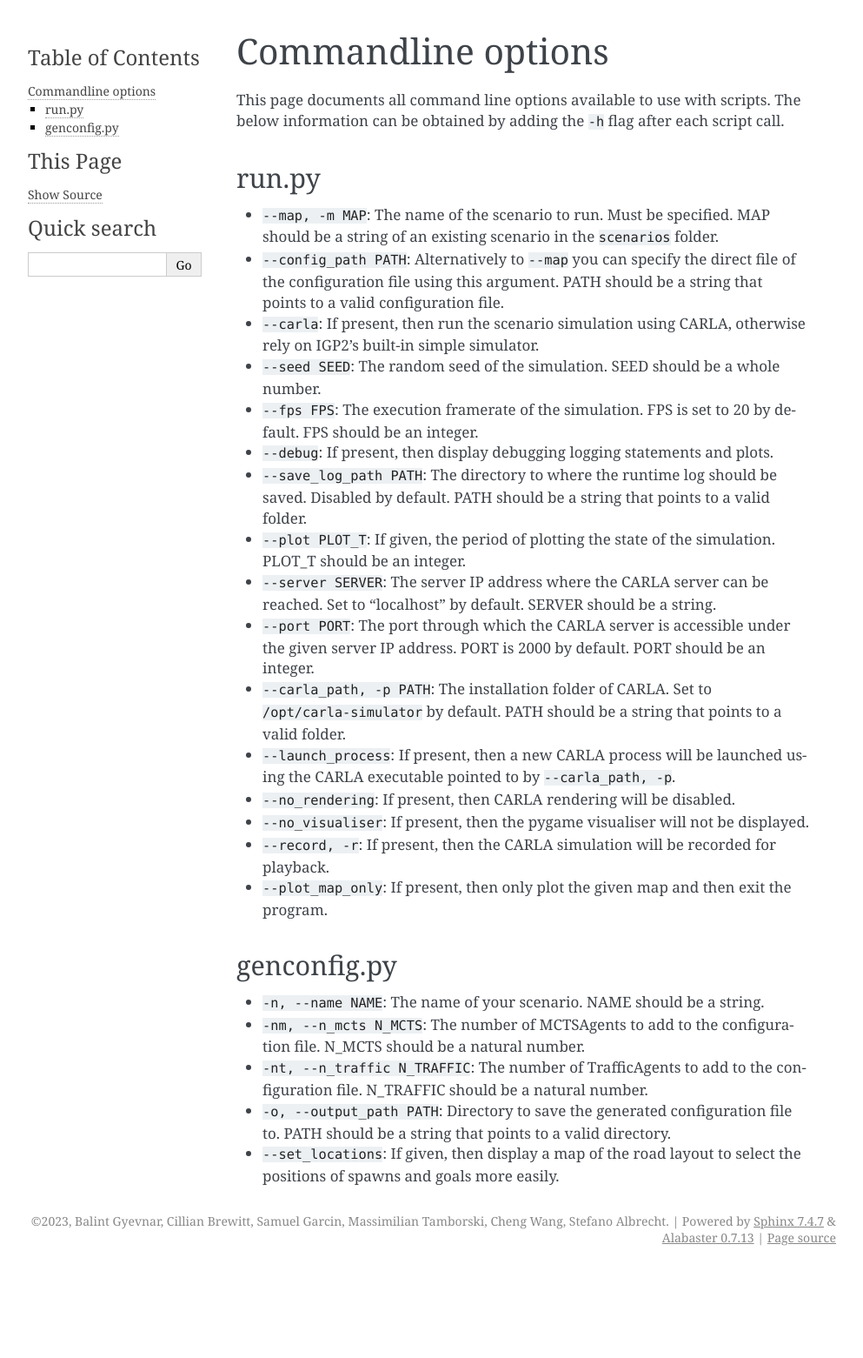
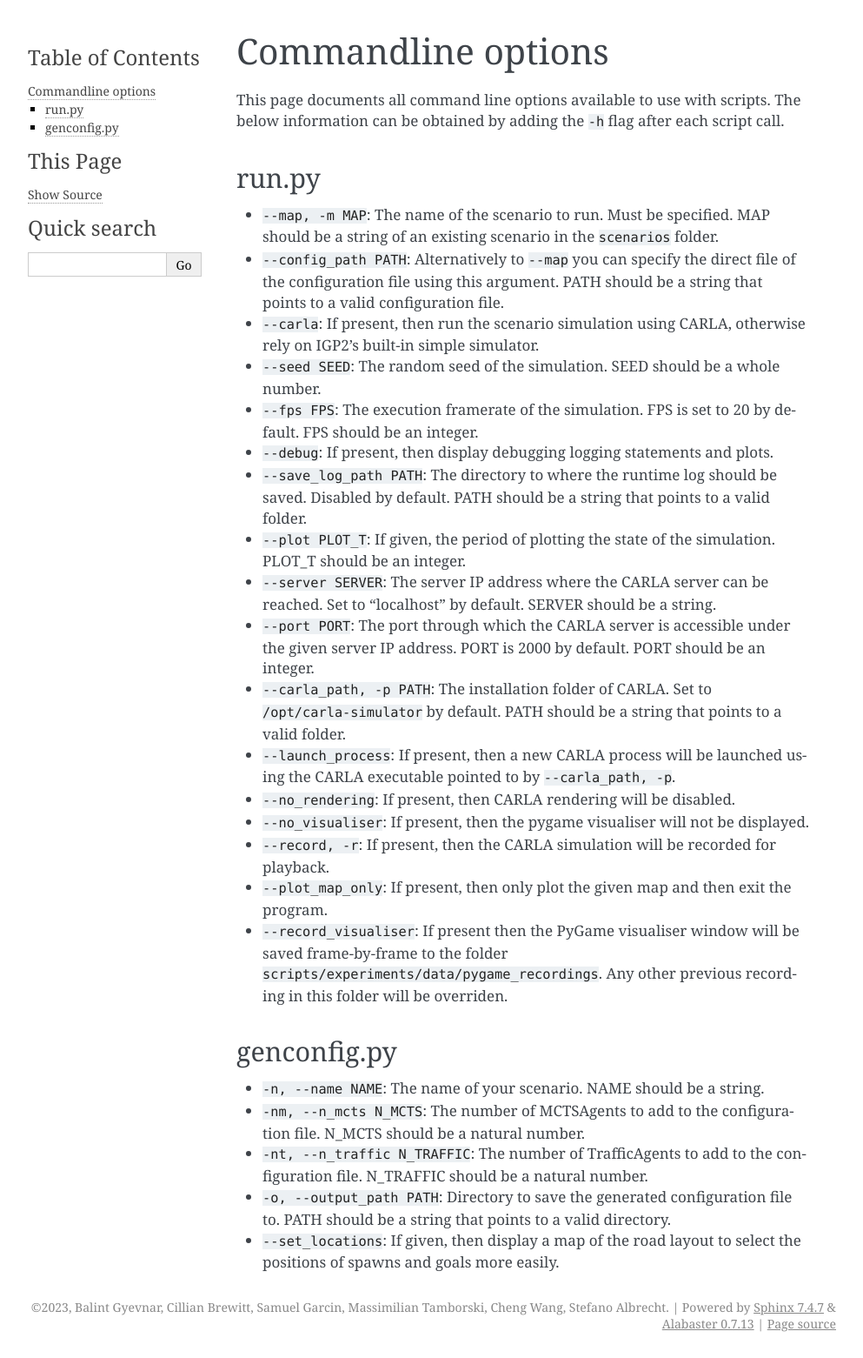
Before and after one commit to uoe-agents/IGP2, a Sphinx documentation site: the page built from docs/commandline_options.md, in a window 1280 px wide. Shown: the whole page at 87% size, without its empty margins (148-1141 px from the left). Built offline with Sphinx 7.4.7, drawn with Linux system fonts in a browser that asks for light colours; before the commit the page ends 1462 px from its top, so only the background shows below that.

Commit message:
Added documentation for new commandline option

```diff
--- a/docs/commandline_options.md
+++ b/docs/commandline_options.md
@@ -21,6 +21,7 @@ The below information can be obtained by adding the `-h` flag after each script
 - `--no_visualiser`: If present, then the pygame visualiser will not be displayed.
 - `--record, -r`: If present, then the CARLA simulation will be recorded for playback.
 - `--plot_map_only`: If present, then only plot the given map and then exit the program.
+- `--record_visualiser`: If present then the PyGame visualiser window will be saved frame-by-frame to the folder `scripts/experiments/data/pygame_recordings`. Any other previous recording in this folder will be overriden.
 
 ## genconfig.py
 - `-n, --name NAME`: The name of your scenario. NAME should be a string.
```
